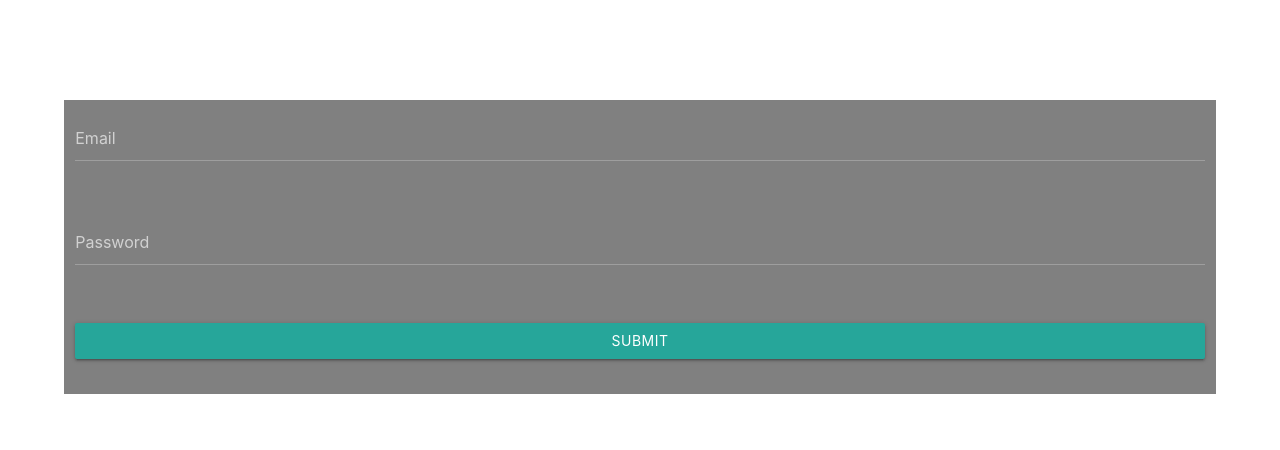
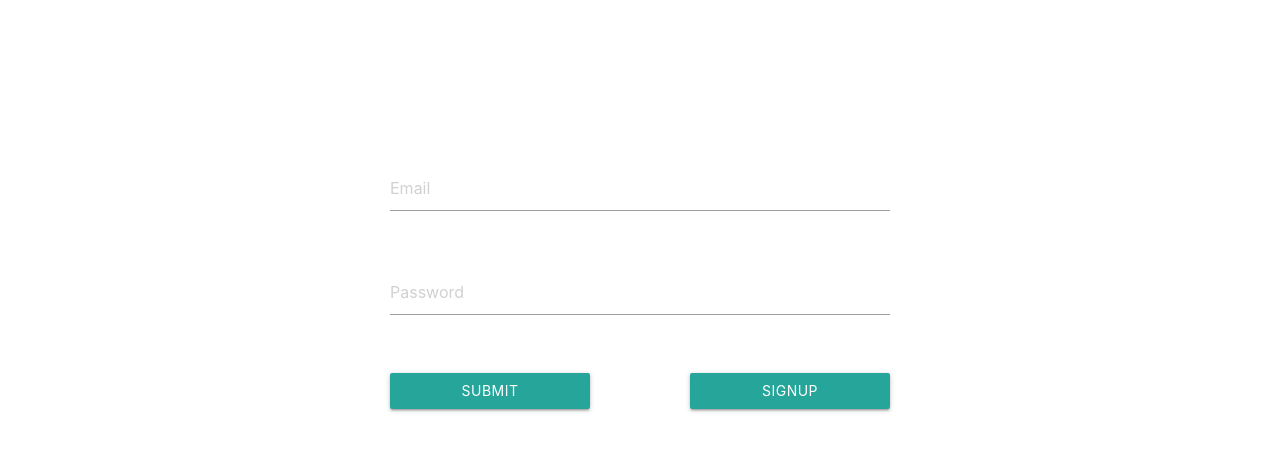
Before and after one commit to jdcera4/freeqr, a Next.js app: page /auth in a window 1280 px wide. Shown: the top 450 px of the page. Built offline with nearby package versions, Linux system fonts and the light colour scheme; no server answers; what next-firebase-auth would draw is missing.

Commit message:
config auth user

```diff
--- /dev/null
+++ b/context/AuthContext.js
@@ -0,0 +1,16 @@
+import { createContext, useState } from "react";
+
+const Context = createContext({});
+
+// CONTEXT TO KNOW IF THE USER IS LOGGED IN
+
+export function ContextAuthProvider({ children }) {
+  const [isLogged, setisLogged] = useState(false);
+  return (
+    <Context.Provider value={{ isLogged, setisLogged }}>
+      {children}
+    </Context.Provider>
+  );
+}
+
+export default Context;
--- a/pages/_app.js
+++ b/pages/_app.js
@@ -1,10 +1,16 @@
 import '../styles/globals.css'
 import initAuth from '../initAuth'
+import { ContextAuthProvider } from "../context/AuthContext";
+import { Fragment } from 'react';
 
 initAuth()
 
 function MyApp({ Component, pageProps }) {
-  return <Component {...pageProps} />
+  return (
+    <ContextAuthProvider>
+      <Component {...pageProps} />
+    </ContextAuthProvider>
+  )
 }
 
 export default MyApp
--- a/pages/auth.js
+++ b/pages/auth.js
@@ -3,6 +3,16 @@ import Layout from '../components/appLayaout'
 import styles from '../styles/Login.module.css'
 import { getAuth, signInWithEmailAndPassword } from "firebase/auth";
 import { redirect } from 'next/dist/server/api-utils';
+import { useRouter } from 'next/router'
+
+// eslint-disable-next-line react-hooks/rules-of-hooks
+
+
+export default function Login(){
+  const [email, setEmail] = useState('')
+  const [password, setPassword] = useState('')
+
+  const router = useRouter()
 
 function credentials(email, password){
   const auth = getAuth();
@@ -10,7 +20,7 @@ function credentials(email, password){
     .then((userCredential) => {
       // Signed in
       const user = userCredential.user;
-      redirect('/signUp')
+      router.push('/')
       // ...
     })
     .catch((error) => {
@@ -18,15 +28,11 @@ function credentials(email, password){
       const errorMessage = error.message;
       alert(error)
     });
-}
+  }
 
-
-export default function Login(){
-  const [email, setEmail] = useState('')
-  const [password, setPassword] = useState('')
     return (
       <Layout>
-        <div className="row" style={{marginTop: '100px', background: 'gray', width: '90%'}}>
+        <div className="row" id={styles.container}>
           <form className="col s12" onSubmit={
             e => {e.preventDefault()
               credentials(email, password)
@@ -44,6 +50,9 @@ export default function Login(){
             <div className="row">
               <div className="input-field col s12">
                 <button className="btn" id={styles.button}>Submit</button>
+                <div className='btn' id={styles.authbtn}>
+                  <a href='/signUp'>SignUp</a>
+                </div>
               </div>
             </div>
           </form>
--- a/styles/Login.module.css
+++ b/styles/Login.module.css
@@ -1,3 +1,14 @@
 #button{
-    width: 100%;
+    width: 200px;
 }
+
+#authbtn{
+    width: 200px;
+    margin-left: 100px;
+}
+
+#container{
+    margin-top: 150px;
+    border-radius: 1px;
+    border: 1px gray;
+}
```
Also changed, not shown: hooks/useAuthUser.js (added, +30 -0 lines), pages/signUp.js (+10 -4 lines).
